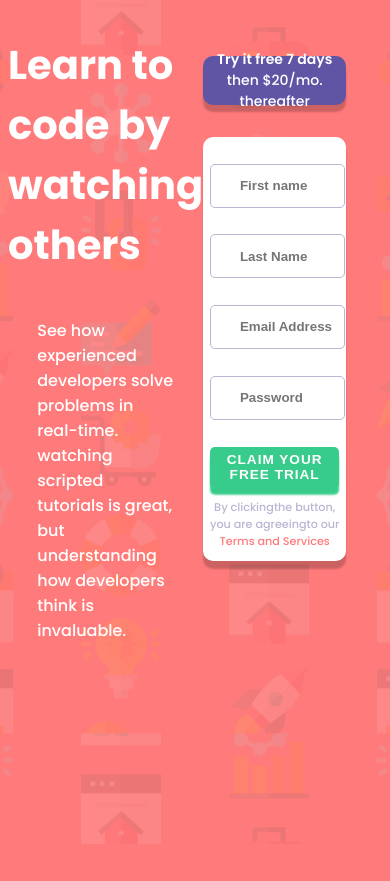
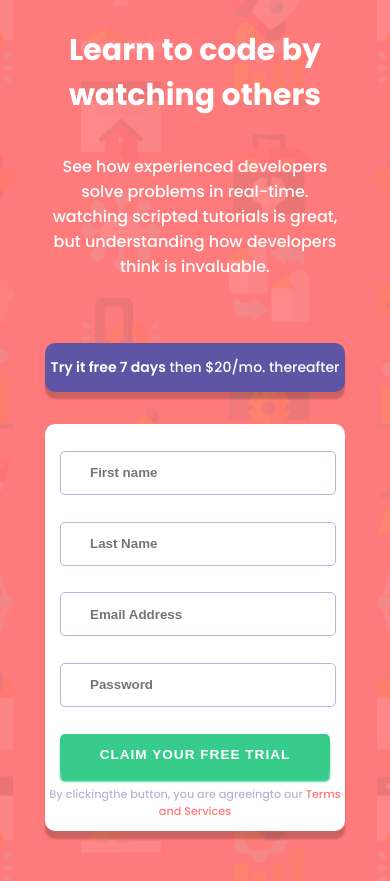
Before and after one commit to DiegoPasaye/subscription-component, a plain HTML site: page index.html in a window 390 px wide. Before the commit the page ends 844 px from the top, so only its background shows below. Drawn offline with Linux system fonts and the light colour scheme.

Commit message:
second commit

```diff
--- a/styles.css
+++ b/styles.css
@@ -111,3 +111,29 @@ button{
     margin-top: 1em;
     text-align: center;
 }
+
+@media (max-width: 650px){
+    .container{
+        display: flex;
+        flex-direction: column;
+    }
+    .left{
+        width: 80%;
+        margin-left: 10%;
+    }
+    h1{
+        font-size: 30px;
+        text-align: center;
+    }
+    .left p{
+        font-size: 16px;
+        text-align: center;
+        font-weight: 400;
+    }
+    .right{
+        display: flex;
+        flex-direction: column;
+        align-items: center;
+        padding-bottom: 5vh;
+    }
+}
```
